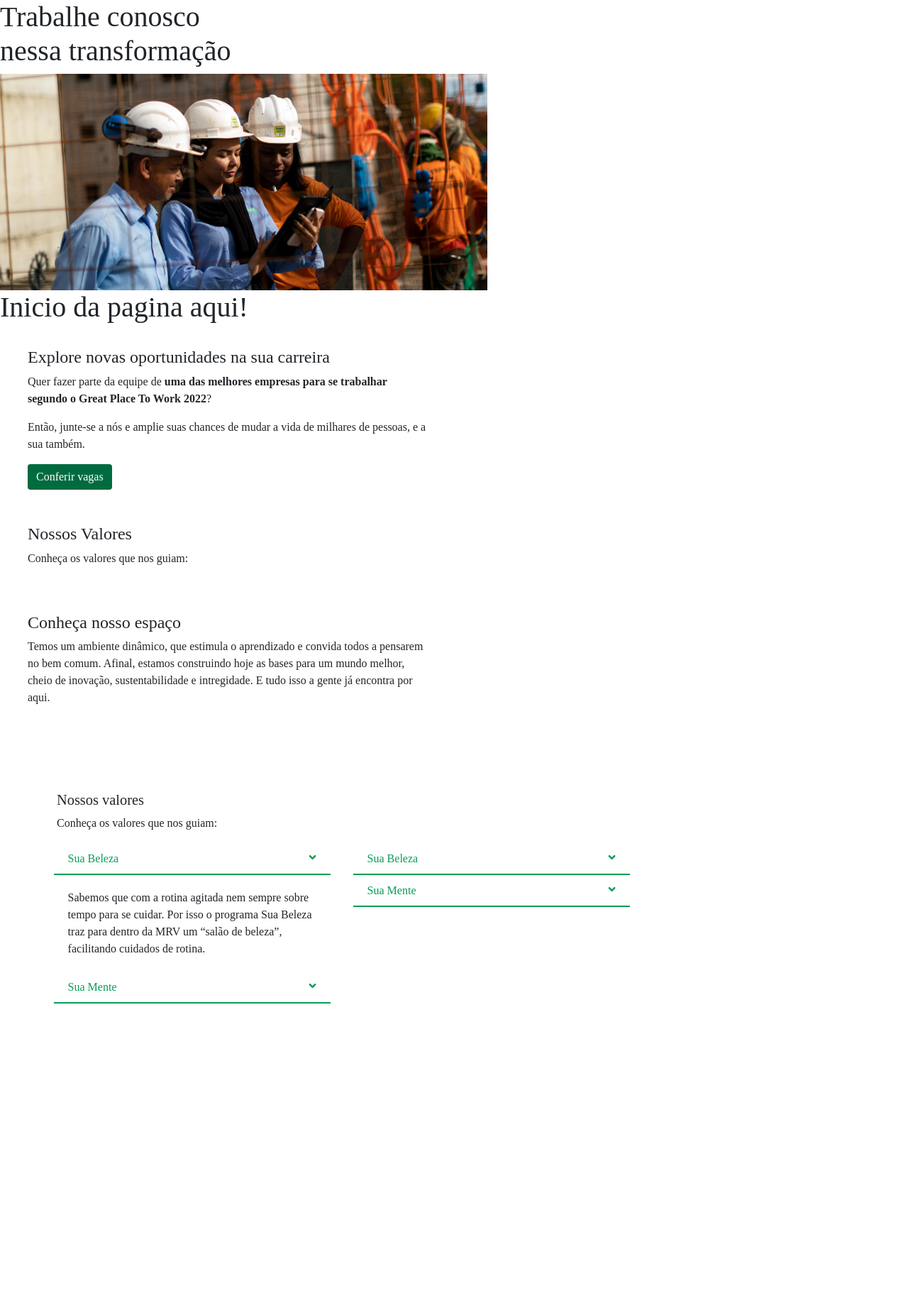
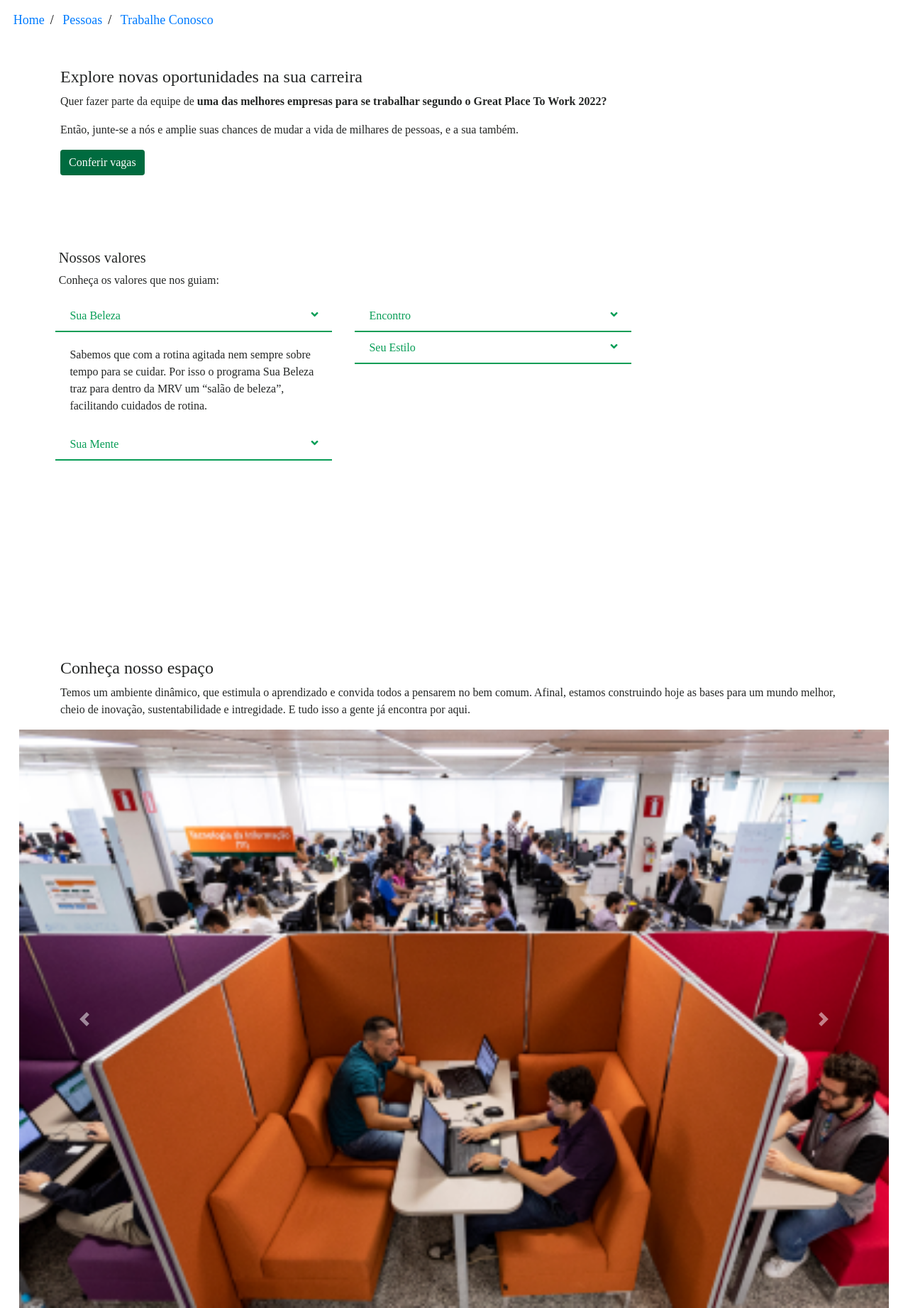
Before and after one commit to frontmand/MRV-lp, a plain HTML site: page index.html in a window 1280 px wide. Shown: the whole page at 71% size. Before the commit the page ends 1668 px from the top, so only its background shows below. Drawn offline with nearby package versions, Linux system fonts and the light colour scheme; a web font is replaced by a local one.

Commit message:
Subida de ajustes

```diff
--- a/index.html
+++ b/index.html
@@ -17,58 +17,42 @@
     <link rel="stylesheet" href="/src/css/styles.css" />
     <link rel="stylesheet" href="/src/css/index.css" />
 
-    <title>Olá, mundo!</title>
+    <title>MRV Teste</title>
   </head>
 
   <body>
-    <!-- <header>
-      <img src="/src/img/header.png" />
-    </header> -->
-
-    <section class="banner">
+    <!-- <section class="banner">
       <h2 class="text-banner">
         Trabalhe conosco <br />
         nessa transformação
       </h2>
 
       <img class="img-banner" src="/src/img/initial.png" />
-    </section>
+    </section> -->
 
-    <h1>Inicio da pagina aqui!</h1>
-    <main #home>
+    <ul class="breadcrumb">
+      <li><a href="#home">Home</a></li>
+      <li><a href="#pessoas">Pessoas</a></li>
+      <li><a href="#trabalhe-conosco">Trabalhe Conosco</a></li>
+    </ul>
 
-      <!--HOME-->
-      <section class="section" id="banner">
+    <section class="description">
       <div class="container grid">
         <h4 class="title">Explore novas oportunidades na sua carreira</h4>
-          <p>Quer fazer parte da equipe de <b> uma das melhores empresas para se trabalhar segundo o Great Place To Work
-              2022</b>?</p>
-          <p>Então, junte-se a nós e amplie suas chances de mudar a vida de milhares de pessoas, e a sua também.</p>
+        <p>
+          Quer fazer parte da equipe de
+          <b>
+            uma das melhores empresas para se trabalhar segundo o Great Place To
+            Work 2022?</b
+          >
+        </p>
+        <p>
+          Então, junte-se a nós e amplie suas chances de mudar a vida de
+          milhares de pessoas, e a sua também.
+        </p>
         <button type="button" class="btn btn-mvp">Conferir vagas</button>
       </div>
     </section>
-
-      <section class="section" id="valores">
-        <div class="container grid">
-          <h4 class="title">Nossos Valores</h4>
-          <p>Conheça os valores que nos guiam:</p>
-        </div>
-      </section>
-
-      <section class="section" id="espaço">
-        <div class="container grid">
-          <h4 class="title">Conheça nosso espaço</h4>
-          <p> Temos um ambiente dinâmico, que estimula o aprendizado e convida
-            todos a pensarem no bem comum. Afinal, estamos construindo hoje as
-            bases para um mundo melhor, cheio de inovação, sustentabilidade e
-            intregidade. E tudo isso a gente já encontra por aqui.
-          </p>
-        </div>
-      </section>
-
-      <!-- <footer>
-      <img src="/src/img/footer.png" />
-    </footer> -->
 
     <section class="values">
       <h2>Nossos valores</h2>
@@ -159,7 +143,7 @@
                 aria-controls="#collapseThree3"
               >
                 <h5 class="mb-0">
-                  Sua Beleza
+                  Encontro
                   <i class="fas fa-angle-down rotate-icon"></i>
                 </h5>
               </a>
@@ -187,7 +171,7 @@
                 aria-controls="collapseFour4"
               >
                 <h5 class="mb-0">
-                  Sua Mente
+                  Seu Estilo
                   <i class="fas fa-angle-down rotate-icon"></i>
                 </h5>
               </a>
@@ -207,6 +191,68 @@
       </div>
     </section>
 
+    <section class="nosso-espaco">
+      <div class="container grid">
+        <h4 class="title">Conheça nosso espaço</h4>
+        <p>
+          Temos um ambiente dinâmico, que estimula o aprendizado e convida todos
+          a pensarem no bem comum. Afinal, estamos construindo hoje as bases
+          para um mundo melhor, cheio de inovação, sustentabilidade e
+          intregidade. E tudo isso a gente já encontra por aqui.
+        </p>
+      </div>
+
+      <div
+        id="carouselExampleControls"
+        class="carousel slide"
+        data-ride="carousel"
+      >
+        <div class="carousel-inner">
+          <div class="carousel-item active">
+            <img
+              src="/src/img/carroseul-1.png"
+              class="d-block w-100"
+              alt="Nosso Espaço"
+            />
+          </div>
+        </div>
+        <a
+          class="carousel-control-prev"
+          href="#carouselExampleControls"
+          role="button"
+          data-slide="prev"
+        >
+          <span class="carousel-control-prev-icon" aria-hidden="true"></span>
+          <span class="sr-only">Previous</span>
+        </a>
+        <a
+          class="carousel-control-next"
+          href="#carouselExampleControls"
+          role="button"
+          data-slide="next"
+        >
+          <span class="carousel-control-next-icon" aria-hidden="true"></span>
+          <span class="sr-only">Next</span>
+        </a>
+      </div>
+    </section>
+
+    <script
+      src="https://code.jquery.com/jquery-3.3.1.slim.min.js"
+      integrity="sha384-q8i/X+965DzO0rT7abK41JStQIAqVgRVzpbzo5smXKp4YfRvH+8abtTE1Pi6jizo"
+      crossorigin="anonymous"
+    ></script>
+    <script
+      src="https://cdnjs.cloudflare.com/ajax/libs/popper.js/1.14.3/umd/popper.min.js"
+      integrity="sha384-ZMP7rVo3mIykV+2+9J3UJ46jBk0WLaUAdn689aCwoqbBJiSnjAK/l8WvCWPIPm49"
+      crossorigin="anonymous"
+    ></script>
+    <script
+      src="https://stackpath.bootstrapcdn.com/bootstrap/4.1.3/js/bootstrap.min.js"
+      integrity="sha384-ChfqqxuZUCnJSK3+MXmPNIyE6ZbWh2IMqE241rYiqJxyMiZ6OW/JmZQ5stwEULTy"
+      crossorigin="anonymous"
+    ></script>
+
     <script
       src="https://code.jquery.com/jquery-3.3.1.slim.min.js"
       integrity="sha384-q8i/X+965DzO0rT7abK41JStQIAqVgRVzpbzo5smXKp4YfRvH+8abtTE1Pi6jizo"
@@ -224,16 +270,3 @@
     ></script>
   </body>
 </html>
-      <script src="https://code.jquery.com/jquery-3.3.1.slim.min.js"
-        integrity="sha384-q8i/X+965DzO0rT7abK41JStQIAqVgRVzpbzo5smXKp4YfRvH+8abtTE1Pi6jizo" crossorigin="anonymous">
-      </script>
-      <script src="https://cdnjs.cloudflare.com/ajax/libs/popper.js/1.14.3/umd/popper.min.js"
-        integrity="sha384-ZMP7rVo3mIykV+2+9J3UJ46jBk0WLaUAdn689aCwoqbBJiSnjAK/l8WvCWPIPm49" crossorigin="anonymous">
-      </script>
-      <script src="https://stackpath.bootstrapcdn.com/bootstrap/4.1.3/js/bootstrap.min.js"
-        integrity="sha384-ChfqqxuZUCnJSK3+MXmPNIyE6ZbWh2IMqE241rYiqJxyMiZ6OW/JmZQ5stwEULTy" crossorigin="anonymous">
-      </script>
-    </main>
-</body>
-
-</html>
--- a/src/css/index.css
+++ b/src/css/index.css
@@ -1,13 +1,43 @@
 body {
 max-width: 100%;
+padding: 0.175rem;
+}
 
+
+ul.breadcrumb {
+  background-color: var(--branco);
+  color: var(--verde-escuro);
+  list-style: none;
+}
+
+ul.breadcrumb li {
+  display: inline;
+  font-size: 18px;
+}
+
+ul.breadcrumb li+li:before {
+  padding: 8px;
+  color: black;
+  content: "/\00a0";
+}
+
+ul.breadcrumb li a {
+  color: var(--);
+  text-decoration: none;
+}
+
+ul.breadcrumb li a:hover {
+  color: var(--verde-claro);
+  text-decoration: underline;
+}
+
+section.description {
+    padding: 1.5rem;
 }
 
 section.values{
-  padding: 2rem;
+  padding: 2.5rem;
 }
-
-
 
 section.values h2 {
   font-size: 1.275rem;
@@ -17,10 +47,6 @@ section.values h2 {
 section.values p {
   font-size: 1rem;
   font-weight: 100;
-}
-
-div.accordion {
-
 }
 
 div.item {
@@ -47,9 +73,13 @@ div.card-header i {
  float: right;
  }
 
+section.nosso-espaco{
+    padding: 1.5rem;
+}
 
 
- @media only screen and (min-width: 1240px) {
+
+@media only screen and (min-width: 1240px) {
 
   section.values{
     padding: 5rem;
@@ -107,34 +137,3 @@ div.card-header i {
    }
 
 }
-main #home {
-    overflow-y:hidden;
-    overflow-x:hidden;
-}
-
-#banner {
-    padding: 1.5rem;
-}
-
-#valores {
-    padding: 1.5rem;
-}
-
-#espaço {
-    padding: 1.5rem;
-}
-
-@media (min-width: 1000px) {
-    #banner {
-        width: 50%;
-    }
-
-    #valores {
-        width: 50%;
-    }
-
-    #espaço {
-        padding: 1.5rem;
-        width: 50%;
-    }
-}
--- a/src/css/styles.css
+++ b/src/css/styles.css
@@ -34,7 +34,8 @@ html, body {
 }
 
 body {
-  font-family: 'AvertaStd Regular'
+  font-family: 'AvertaStd Regular';
+  color: var(--p-cinza);
 }
 
 
```
Also changed, not shown: src/img/carroseul-1.png (added). Lines whose indentation alone changed are shown as unchanged.
